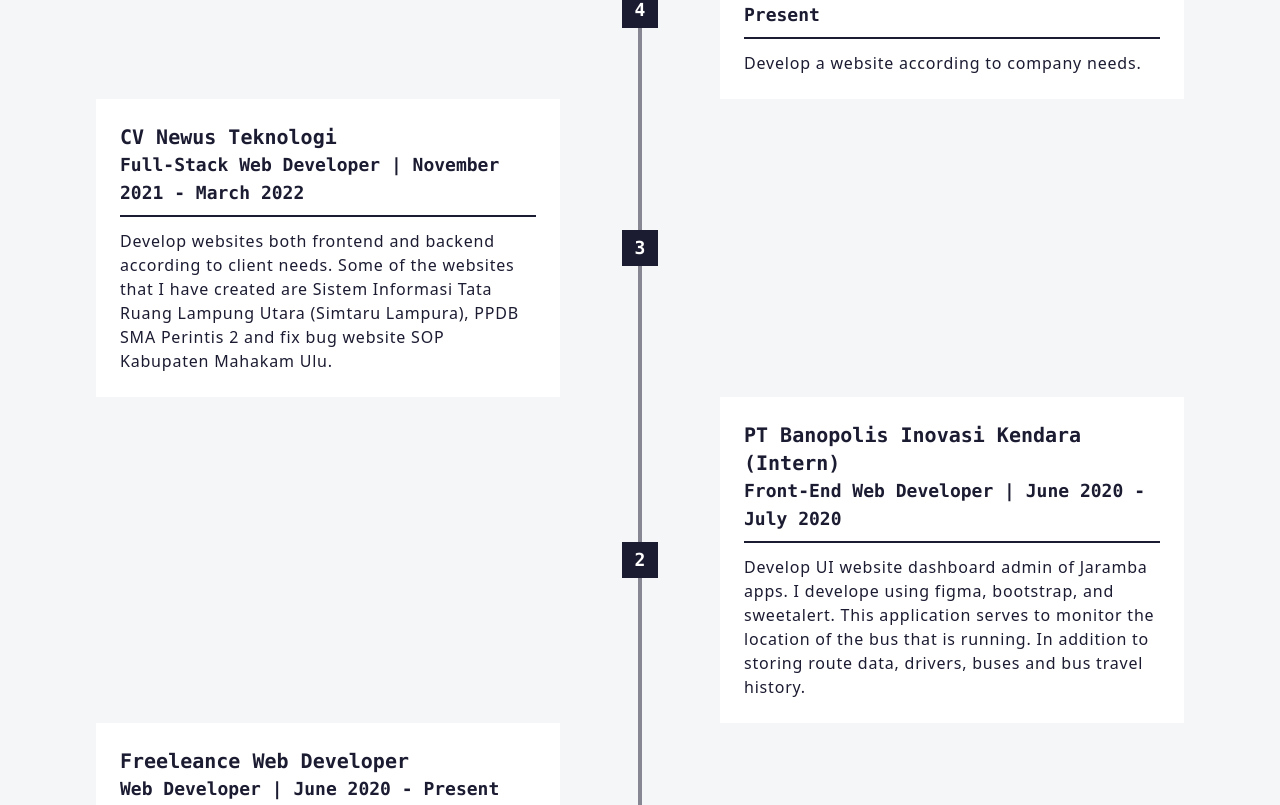
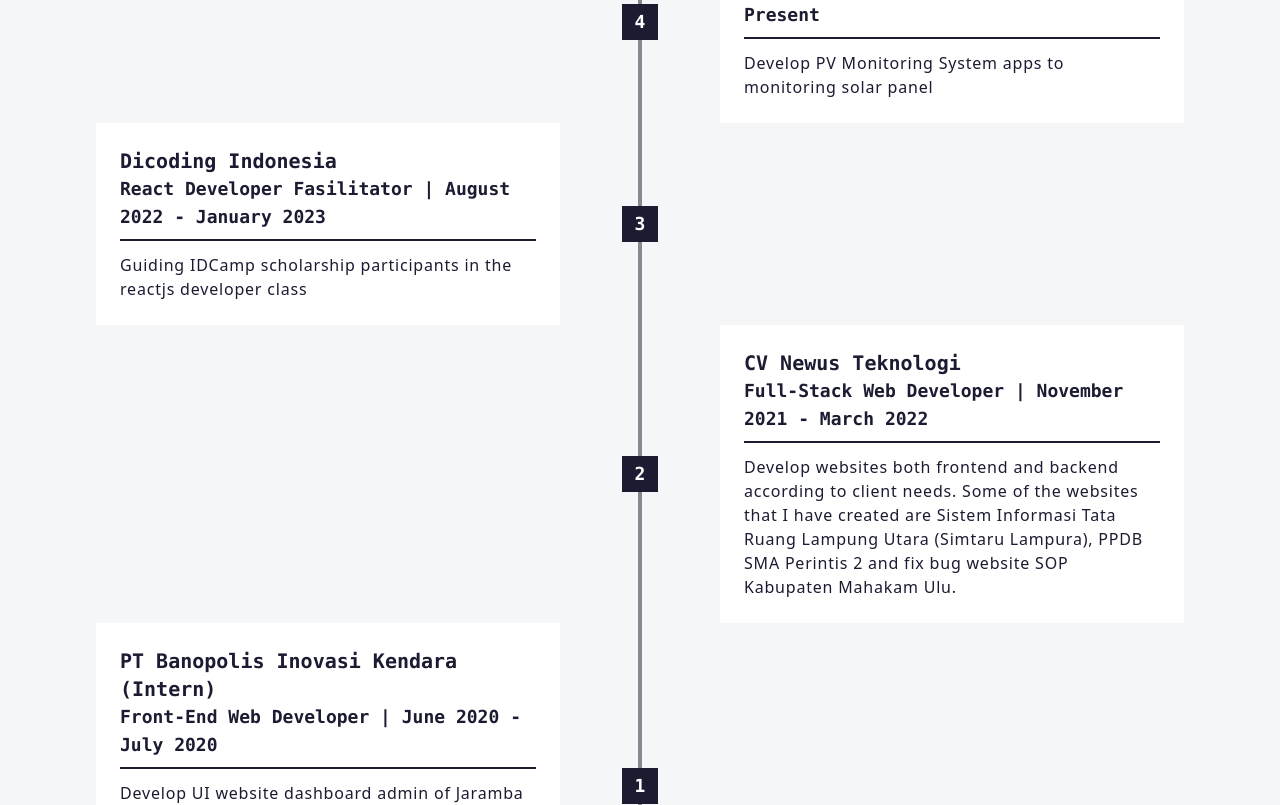
Before and after one commit to edikurniawan-dev/edikurniawan.dev, a Next.js app: page /experience in a window 1280 px wide. Shown: the part 259-1064 px from the top of the page. Built offline with nearby package versions, Linux system fonts and the light colour scheme.

Commit message:
update experience

```diff
--- a/pages/experience.jsx
+++ b/pages/experience.jsx
@@ -18,33 +18,33 @@ export default function Experience() {
                         <ExperienceCard
                             place="flex justify-end w-full mx-auto items-center"
                             padding="w-full lg:w-1/2 lg:pl-20"
-                            companyName="PT Kreasi Layanan Medis (KLINIS)"
+                            companyName="PT Solarion Energi Alam"
                             during="Full-Stack Developer | July 2022 - Present"
-                            task="Develop a website according to company needs."
+                            task="Develop PV Monitoring System apps to monitoring solar panel"
                             number="4"
                         />
                         <ExperienceCard
                             place="flex justify-start w-full mx-auto items-center"
                             padding="w-full lg:w-1/2 lg:pr-20"
-                            companyName="CV Newus Teknologi"
-                            during="Full-Stack Web Developer | November 2021 - March 2022"
-                            task="Develop websites both frontend and backend according to client needs. Some of the websites that I have created are Sistem Informasi Tata Ruang Lampung Utara (Simtaru Lampura), PPDB SMA Perintis 2 and fix bug website SOP Kabupaten Mahakam Ulu."
+                            companyName="Dicoding Indonesia"
+                            during="React Developer Fasilitator | August 2022 - January 2023"
+                            task="Guiding IDCamp scholarship participants in the reactjs developer class"
                             number="3"
                         />
                         <ExperienceCard
                             place="flex justify-end w-full mx-auto items-center"
                             padding="w-full lg:w-1/2 lg:pl-20"
-                            companyName="PT Banopolis Inovasi Kendara (Intern)"
-                            during="Front-End Web Developer | June 2020 - July 2020"
-                            task="Develop UI website dashboard admin of Jaramba apps. I develope using figma, bootstrap, and sweetalert. This application serves to monitor the location of the bus that is running. In addition to storing route data, drivers, buses and bus travel history."
+                            companyName="CV Newus Teknologi"
+                            during="Full-Stack Web Developer | November 2021 - March 2022"
+                            task="Develop websites both frontend and backend according to client needs. Some of the websites that I have created are Sistem Informasi Tata Ruang Lampung Utara (Simtaru Lampura), PPDB SMA Perintis 2 and fix bug website SOP Kabupaten Mahakam Ulu."
                             number="2"
                         />
                         <ExperienceCard
                             place="flex justify-start w-full mx-auto items-center"
                             padding="w-full lg:w-1/2 lg:pr-20"
-                            companyName="Freeleance Web Developer"
-                            during="Web Developer | June 2020 - Present"
-                            task="Develop a website according to the client's request. Some of the websites that I created are the company profiles of the Yayasan Pelita Bersatu and Yayasan An-Nazhori."
+                            companyName="PT Banopolis Inovasi Kendara (Intern)"
+                            during="Front-End Web Developer | June 2020 - July 2020"
+                            task="Develop UI website dashboard admin of Jaramba apps. I develope using figma, bootstrap, and sweetalert. This application serves to monitor the location of the bus that is running. In addition to storing route data, drivers, buses and bus travel history."
                             number="1"
                         />
                     </div>
```
